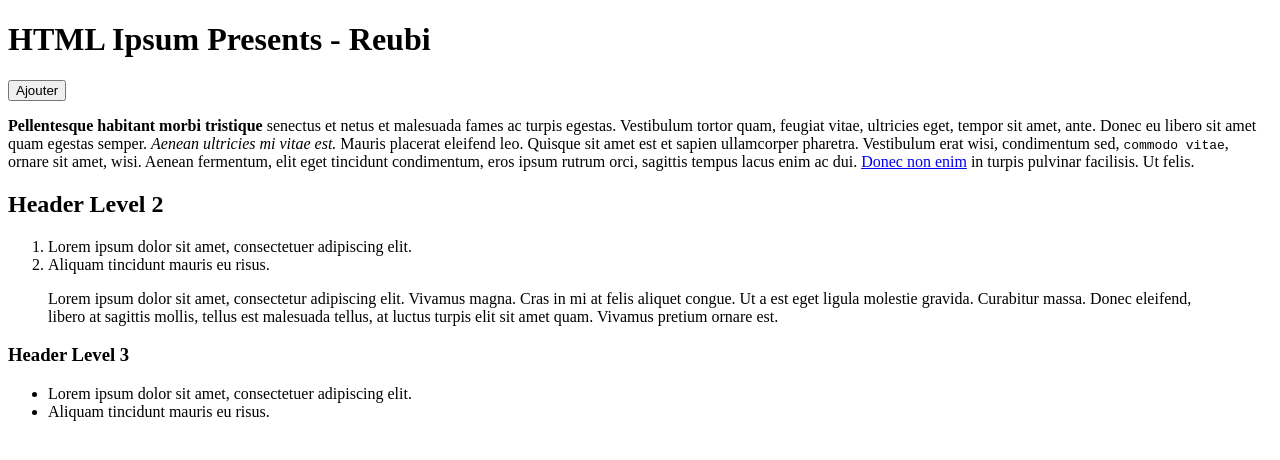
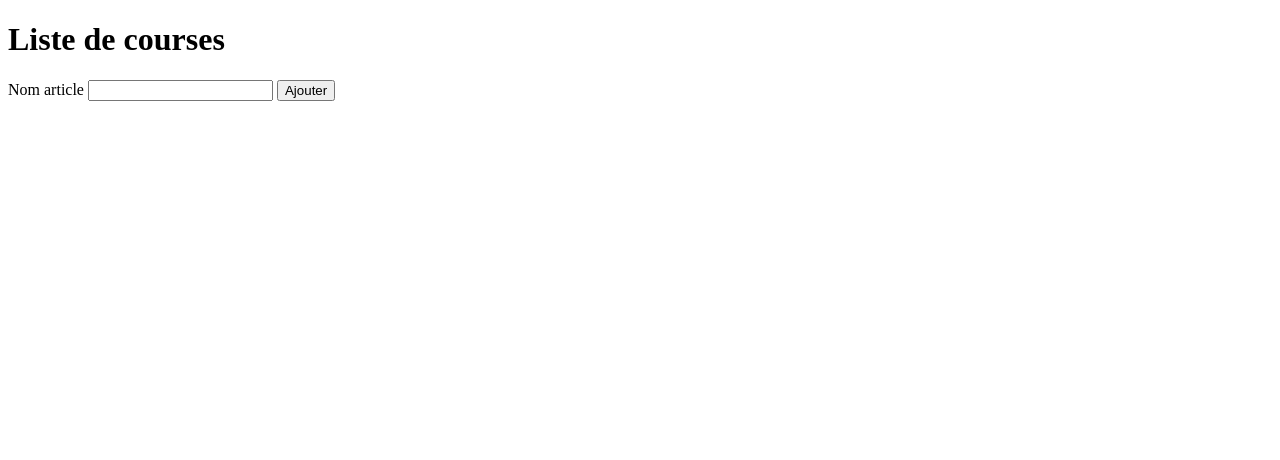
Before and after one commit to divtec-cejef/133a-premier-javascript-Reubi0910, a plain HTML site: page index.html in a window 1280 px wide. Drawn offline with Linux system fonts and the light colour scheme.

Commit message:
addition of a list addition of "articles" in the list based on the text in the input

```diff
--- a/index.html
+++ b/index.html
@@ -5,34 +5,14 @@
     <title>Hello World</title>
 </head>
 <body>
-<h1>HTML Ipsum Presents - Reubi</h1>
+<h1>Liste de courses</h1>
 
+<label for="article">Nom article</label>
+<input type="text" id="article">
 <button class="ajouter">Ajouter</button>
 
-<p><strong>Pellentesque habitant morbi tristique</strong> senectus et netus et malesuada fames ac turpis egestas.
-    Vestibulum tortor quam, feugiat vitae, ultricies eget, tempor sit amet, ante. Donec eu libero sit amet quam egestas
-    semper. <em>Aenean ultricies mi vitae est.</em> Mauris placerat eleifend leo. Quisque sit amet est et sapien
-    ullamcorper pharetra. Vestibulum erat wisi, condimentum sed, <code>commodo vitae</code>, ornare sit amet, wisi.
-    Aenean fermentum, elit eget tincidunt condimentum, eros ipsum rutrum orci, sagittis tempus lacus enim ac dui. <a
-            href="#">Donec non enim</a> in turpis pulvinar facilisis. Ut felis.</p>
+<ul class="articles"></ul>
 
-<h2>Header Level 2</h2>
-
-<ol>
-    <li>Lorem ipsum dolor sit amet, consectetuer adipiscing elit.</li>
-    <li>Aliquam tincidunt mauris eu risus.</li>
-</ol>
-
-<blockquote><p>Lorem ipsum dolor sit amet, consectetur adipiscing elit. Vivamus magna. Cras in mi at felis aliquet
-    congue. Ut a est eget ligula molestie gravida. Curabitur massa. Donec eleifend, libero at sagittis mollis, tellus
-    est malesuada tellus, at luctus turpis elit sit amet quam. Vivamus pretium ornare est.</p></blockquote>
-
-<h3>Header Level 3</h3>
-
-<ul>
-    <li>Lorem ipsum dolor sit amet, consectetuer adipiscing elit.</li>
-    <li>Aliquam tincidunt mauris eu risus.</li>
-</ul>
 <script src="js/main.js"></script>
 </body>
 </html>
--- a/js/main.js
+++ b/js/main.js
@@ -7,14 +7,20 @@
 
 "use strict";
 
-// Récupérer tous les paragraphes du document
+// Récupérer tous les paragraphes du document, le bouton ajouter
 
 let tabPara = document.querySelectorAll("p");
-
-// Récupérer le bouton ajouter
-
-let button = document.querySelector("button.ajouter");
+let btAjouter = document.querySelector("button.ajouter");
+let txtArticle = document.querySelector("#article");
+let ulArticles = document.querySelector("ul.articles");
 
 // Affiche le contenu des variables dans la console
 
-console.log(tabPara,button);
+console.log(tabPara,btAjouter,txtArticle);
+
+// Écoute le click sur le bouton ajouter
+
+btAjouter.addEventListener("click", () => {
+    ulArticles.innerHTML += "<li>" + txtArticle.value + "</li>";
+    txtArticle.value = "";
+});
```
